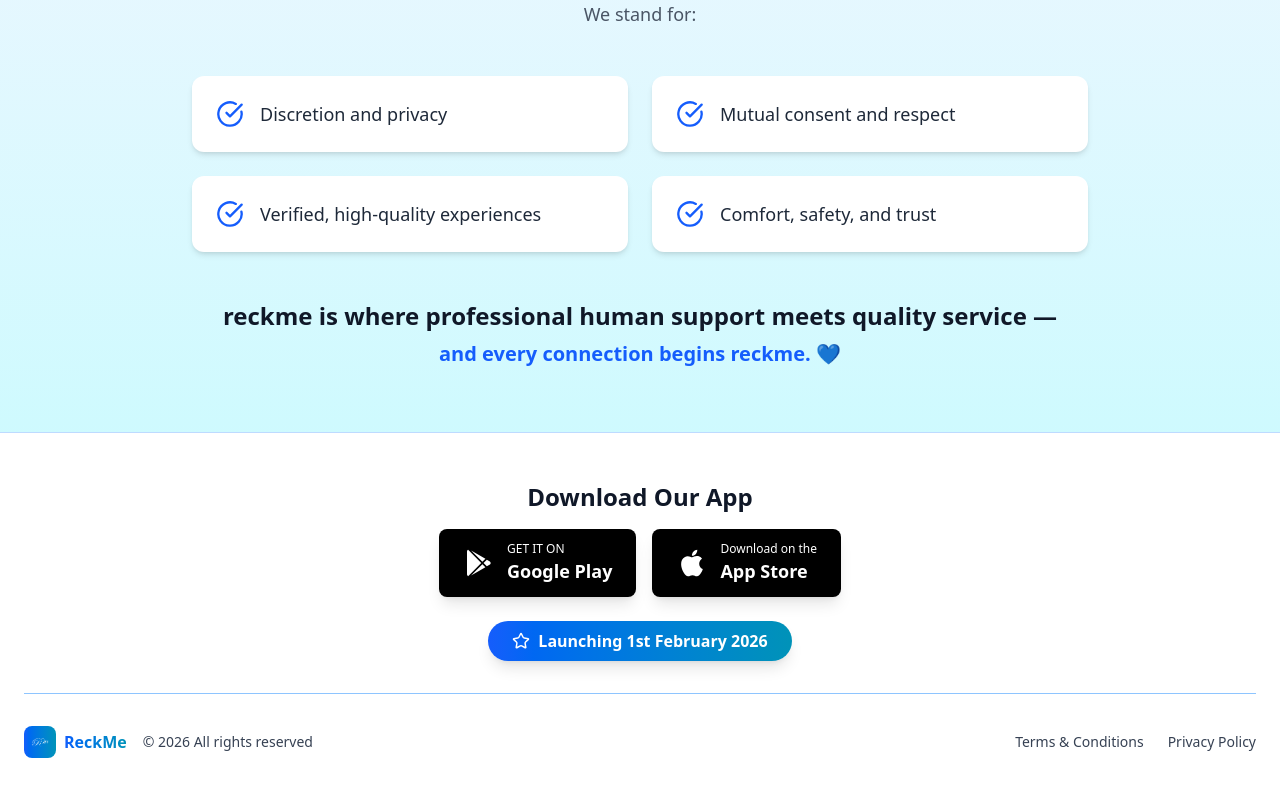
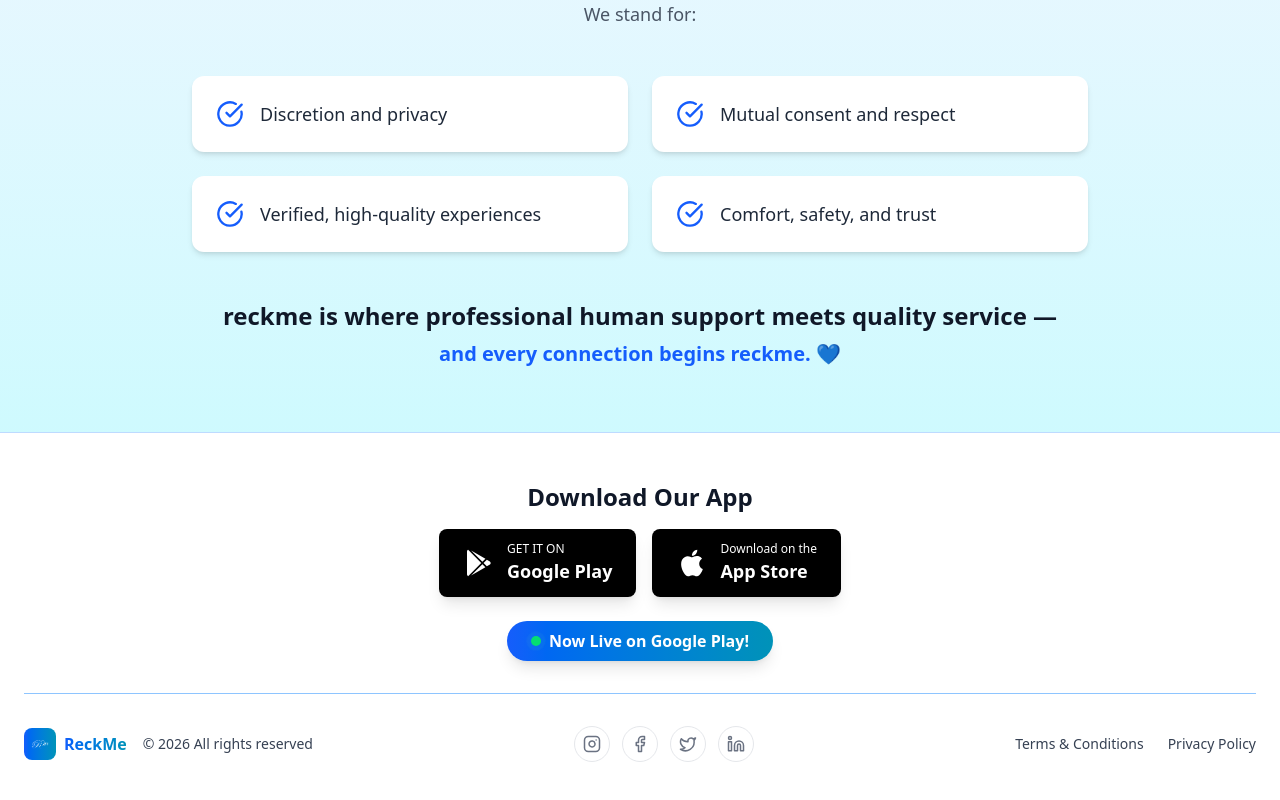
Before and after one commit to workNeosankalp/Dilse, a React (Vite) app: page /about in a window 1280 px wide. Shown: the part 2608-3408 px from the top of the page. Built offline with nearby package versions, Linux system fonts and the light colour scheme.

Commit message:
social media link added

```diff
--- a/src/components/Footer.jsx
+++ b/src/components/Footer.jsx
@@ -1,39 +1,68 @@
 import { Link } from "react-router-dom";
-import { Users, Star } from "lucide-react";
+import { Star, Facebook, Twitter, Instagram, Linkedin } from "lucide-react";
 import { useState } from "react";
 import { motion, AnimatePresence } from "framer-motion";
 
 const Footer = () => {
   const [showAlert, setShowAlert] = useState(false);
+  const [alertMessage, setAlertMessage] = useState({ title: "", subtitle: "" });
 
-  const handleStoreClick = (e) => {
+  const handleStoreClick = (e, type) => {
     e.preventDefault();
-    setShowAlert(true);
-    setTimeout(() => {
-      setShowAlert(false);
-    }, 4000); // Hide after 4 seconds
+    if (type === "appstore") {
+      setAlertMessage({
+        title: "Coming Soon! 🚀",
+        subtitle:
+          "ReckMe will be available on the App Store very soon. Stay tuned!",
+      });
+      setShowAlert(true);
+      setTimeout(() => setShowAlert(false), 4000);
+    }
   };
+
+  const socialLinks = [
+    {
+      name: "Instagram",
+      href: "https://www.instagram.com/reckme2026/",
+      icon: <Instagram size={18} />,
+    },
+    {
+      name: "Facebook",
+      href: "https://www.facebook.com/reckme",
+      icon: <Facebook size={18} />,
+    },
+    {
+      name: "Twitter",
+      href: "#", // Add your Twitter link here
+      icon: <Twitter size={18} />,
+    },
+    {
+      name: "LinkedIn",
+      href: "#", // Add your LinkedIn link here
+      icon: <Linkedin size={18} />,
+    },
+  ];
 
   return (
     <footer className="bg-white border-t border-blue-200 relative">
-      {/* Alert Notification - TOP POSITION */}
+      {/* Alert Notification */}
       <AnimatePresence>
         {showAlert && (
           <motion.div
             initial={{ opacity: 0, y: -20 }}
             animate={{ opacity: 1, y: 0 }}
             exit={{ opacity: 0, y: -20 }}
-            className="fixed top-20 md:top-24 left-4 right-4 md:left-1/2 md:right-auto md:transform md:-translate-x-1/2 z-50 bg-linear-to-r from-blue-600 to-cyan-600 text-white px-4 md:px-8 py-3 md:py-4 rounded-xl shadow-2xl flex items-center gap-2 md:gap-3 w-auto md:max-w-md"
+            className="fixed top-20 md:top-24 left-4 right-4 md:left-1/2 md:right-auto md:transform md:-translate-x-1/2 z-50 bg-gradient-to-r from-blue-600 to-cyan-600 text-white px-4 md:px-8 py-3 md:py-4 rounded-xl shadow-2xl flex items-center gap-2 md:gap-3 w-auto md:max-w-md"
           >
             <div className="bg-white/20 p-1.5 md:p-2 rounded-full shrink-0">
               <Star size={20} className="md:w-6 md:h-6" />
             </div>
             <div className="flex-1 min-w-0">
               <p className="font-semibold text-sm md:text-lg">
-                Launching Soon! 🚀
+                {alertMessage.title}
               </p>
               <p className="text-xs md:text-sm text-blue-100">
-                ReckMe app launches on 1st February 2026. Stay tuned!
+                {alertMessage.subtitle}
               </p>
             </div>
           </motion.div>
@@ -47,10 +76,12 @@
             Download Our App
           </h3>
           <div className="flex flex-col sm:flex-row items-center justify-center gap-4">
-            {/* Google Play Button */}
-            <button
-              onClick={handleStoreClick}
-              className="flex items-center gap-3 bg-black hover:bg-gray-800 text-white px-6 py-3 rounded-lg transition-all duration-300 shadow-lg hover:shadow-xl cursor-pointer"
+            {/* Google Play Button — real link */}
+            <a
+              href="https://play.google.com/store/apps/details?id=com.reeviy.reckme"
+              target="_blank"
+              rel="noopener noreferrer"
+              className="flex items-center gap-3 bg-black hover:bg-gray-800 text-white px-6 py-3 rounded-lg transition-all duration-300 shadow-lg hover:shadow-xl"
             >
               <svg className="w-8 h-8" viewBox="0 0 24 24" fill="currentColor">
                 <path d="M3,20.5V3.5C3,2.91 3.34,2.39 3.84,2.15L13.69,12L3.84,21.85C3.34,21.6 3,21.09 3,20.5M16.81,15.12L6.05,21.34L14.54,12.85L16.81,15.12M20.16,10.81C20.5,11.08 20.75,11.5 20.75,12C20.75,12.5 20.53,12.9 20.18,13.18L17.89,14.5L15.39,12L17.89,9.5L20.16,10.81M6.05,2.66L16.81,8.88L14.54,11.15L6.05,2.66Z" />
@@ -59,11 +90,11 @@
                 <div className="text-xs">GET IT ON</div>
                 <div className="text-lg font-semibold">Google Play</div>
               </div>
-            </button>
+            </a>
 
-            {/* App Store Button */}
+            {/* App Store Button — shows Coming Soon alert */}
             <button
-              onClick={handleStoreClick}
+              onClick={(e) => handleStoreClick(e, "appstore")}
               className="flex items-center gap-3 bg-black hover:bg-gray-800 text-white px-6 py-3 rounded-lg transition-all duration-300 shadow-lg hover:shadow-xl cursor-pointer"
             >
               <svg className="w-8 h-8" viewBox="0 0 24 24" fill="currentColor">
@@ -76,45 +107,61 @@
             </button>
           </div>
 
-          {/* Launch Date Badge */}
+          {/* Live Badge */}
           <motion.div
             initial={{ opacity: 0, scale: 0.9 }}
             animate={{ opacity: 1, scale: 1 }}
             transition={{ duration: 0.6, delay: 0.2 }}
-            className="mt-6 inline-flex items-center gap-2 bg-linear-to-r from-blue-600 to-cyan-600 text-white px-6 py-2 rounded-full shadow-lg"
+            className="mt-6 inline-flex items-center gap-2 bg-gradient-to-r from-blue-600 to-cyan-600 text-white px-6 py-2 rounded-full shadow-lg"
           >
-            <Star size={18} />
+            <span className="relative flex h-2.5 w-2.5">
+              <span className="animate-ping absolute inline-flex h-full w-full rounded-full bg-green-300 opacity-75"></span>
+              <span className="relative inline-flex rounded-full h-2.5 w-2.5 bg-green-400"></span>
+            </span>
             <span className="font-semibold text-sm md:text-base">
-              Launching 1st February 2026
+              Now Live on Google Play!
             </span>
           </motion.div>
         </div>
 
-        {/* Footer Links */}
+        {/* Footer Bottom */}
         <div className="flex flex-col md:flex-row items-center justify-between gap-6 pt-8 border-t border-blue-300">
           {/* Logo & Copyright */}
           <div className="flex items-center gap-2 text-gray-700">
             <div className="flex items-center gap-2">
-              <div className="bg-linear-to-r from-blue-600 to-cyan-600 rounded-lg p-1">
+              <div className="bg-gradient-to-r from-blue-600 to-cyan-600 rounded-lg p-1">
                 <img
                   src="/logo.png"
                   alt="ReckMe"
                   className="h-6 w-auto object-contain brightness-0 invert"
                 />
               </div>
-              <span className="font-bold text-transparent bg-clip-text bg-linear-to-r from-blue-600 to-cyan-600">
+              <span className="font-bold text-transparent bg-clip-text bg-gradient-to-r from-blue-600 to-cyan-600">
                 ReckMe
               </span>
             </div>
             <span className="text-sm ml-2">© 2026 All rights reserved</span>
           </div>
 
+          {/* ✅ Social Media Icons using Lucide React */}
+          <div className="flex items-center gap-3">
+            {socialLinks.map((social) => (
+              <a
+                key={social.name}
+                href={social.href}
+                target="_blank"
+                rel="noopener noreferrer"
+                aria-label={social.name}
+                className="p-2 rounded-full text-gray-500 hover:text-white hover:bg-gradient-to-r hover:from-blue-600 hover:to-cyan-600 transition-all duration-300 border border-gray-200 hover:border-transparent hover:shadow-md"
+              >
+                {social.icon}
+              </a>
+            ))}
+          </div>
+
           {/* Legal Links */}
           <div className="flex items-center gap-6 text-sm text-gray-700">
-            <Link
-              to="/terms"
-              className="hover:text-blue-600 transition-colors"
-            >
+            <Link to="/terms" className="hover:text-blue-600 transition-colors">
               Terms & Conditions
             </Link>
             <Link
--- a/src/components/Hero.jsx
+++ b/src/components/Hero.jsx
@@ -166,10 +166,10 @@
                 Flexible Scheduling
               </span>
             </div>
-            <div className="flex items-center gap-2 bg-gradient-to-r from-blue-600 to-cyan-600 text-white px-4 py-2 rounded-full shadow-md">
+            {/* <div className="flex items-center gap-2 bg-gradient-to-r from-blue-600 to-cyan-600 text-white px-4 py-2 rounded-full shadow-md">
               <Users size={20} />
               <span className="text-sm font-medium">Launching 1st Feb</span>
-            </div>
+            </div> */}
           </motion.div>
 
           {/* App Store Buttons */}
```
